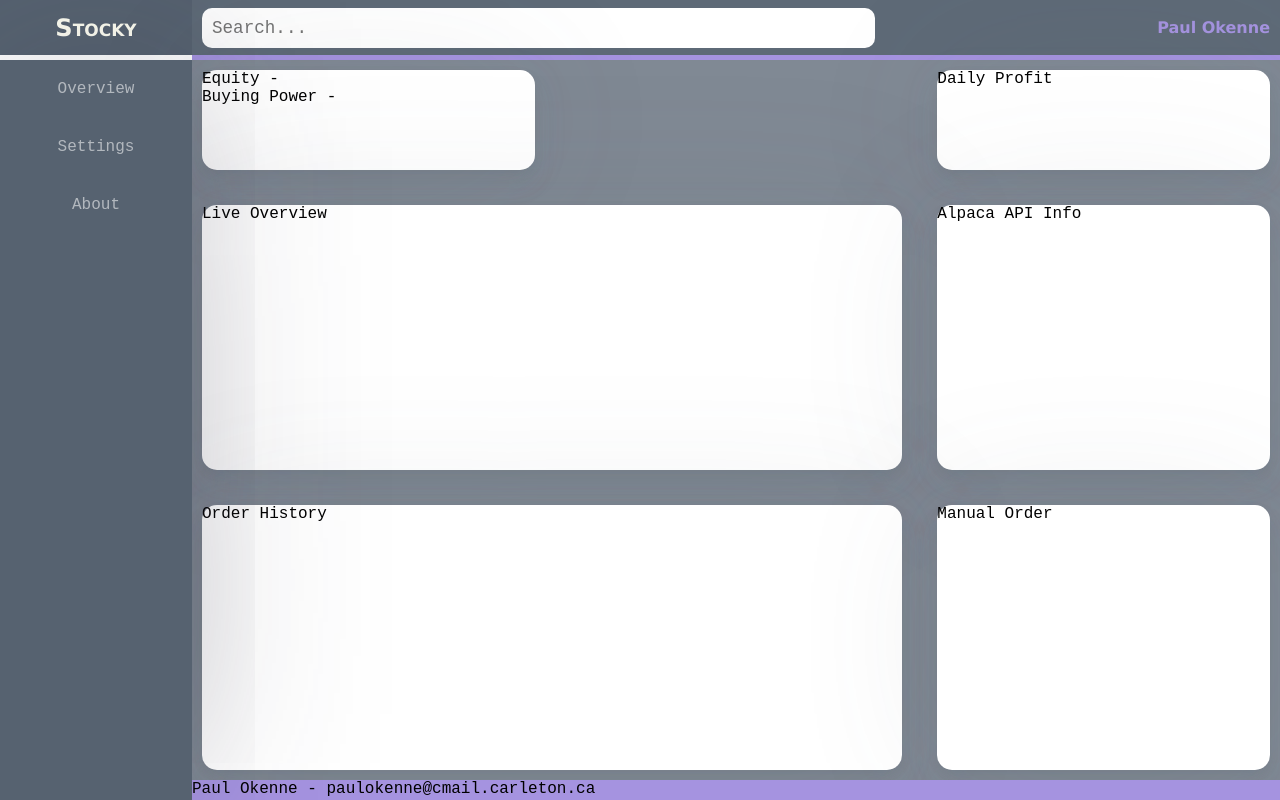
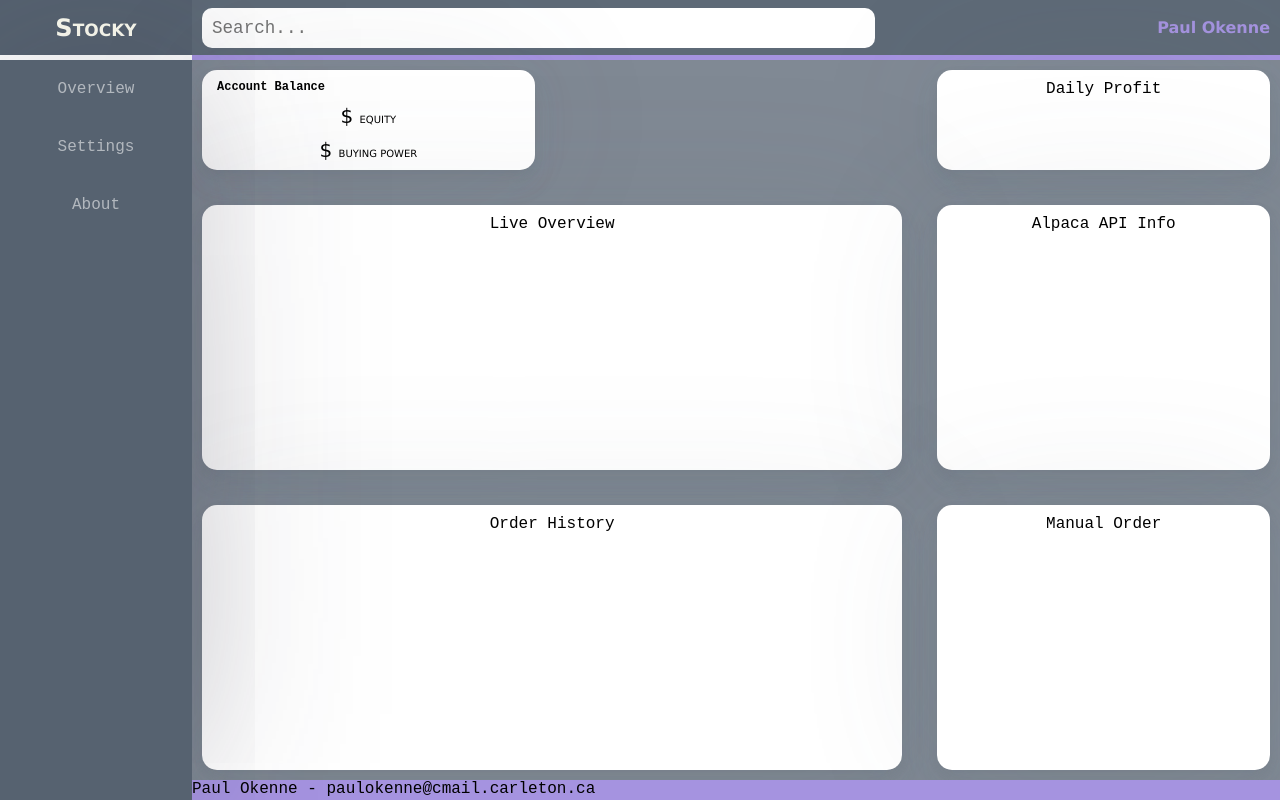
Before and after one commit to TheUcheojor/stocky, a React (Create React App) app in the folder stocky-frontend/: page / in a window 1280 px wide. Built offline with nearby package versions, Linux system fonts and the light colour scheme; no server answers.

Commit message:
feat: update look and file of account profile subsection

```diff
--- a/stocky-frontend/src/App.css
+++ b/stocky-frontend/src/App.css
@@ -139,12 +139,38 @@ body{
   border-radius: 15px;
   box-shadow: 0 0rem 9.375rem rgba(90,97,105,.1), 0 0.25rem 0.5rem rgba(90,97,105,.12), 0 0.9375rem 1.375rem rgba(90,97,105,.1), 0 0.4375rem 2.1875rem rgba(165,182,201,.1);
   margin: 10px 10px;
+  padding: 10px 15px;
+  text-align: center;
+  overflow: scroll;
 }
 
+.container-title{
+  position: relative;
+  left: 0px;
+  text-align: left;
+  display: block;
+  font-size: 12px;
+  font-weight: 700;
+}
+
+.container-subtitles{
+  margin: 10px 5px;
+  font-size: 20px;
+  font-family:Verdana, Geneva, Tahoma, sans-serif;
+}
+
+.container-subtitles:hover{
+  cursor:default;
+  color:#566270;
+}
+
+
+/* Account Details */
 .account-details{
   grid-area: account-details ;
+}
 
-}
+/* Daily Profit */
 
 .daily-profit{
   grid-area: daily-profit ;
--- a/stocky-frontend/src/App.js
+++ b/stocky-frontend/src/App.js
@@ -12,7 +12,7 @@ import {
 import VerticalNavBar from './components/VerticalNavBar'
 import HorizontalBar from './components/HorizontalBar'
 
-import OverviewPage from './pages/OverviewPage'
+import OverviewPage from './pages/OverviewPage/OverviewPage'
 import AboutPage from './pages/AboutPage'
 import StockPage from './pages/StockPage'
 import NotFoundPage from './pages/NotFoundPage'
--- a/stocky-frontend/src/pages/OverviewPage.js
+++ /dev/null
@@ -1,117 +0,0 @@
-import React, {useState, useEffect} from 'react'
-
-const OverviewPage=({ email })=>{
-
-
-    const [ equity, setEquity ] =useState('');
-    const [ buyingPower, setBuyingPower ] =useState('');
-
-    useEffect(()=>{
-
-
-        const date=new Date()
-
-        //Check that stock market is open
-        if( (date.getHours()>9 && date.getHours()<=4 )
-            && (date.getDay()>0 && date.getDay()<6 )
-        ){
-            //Check every 30 seconds for equity and buying power updates
-            const updateInterval=setInterval(()=>{
-
-            ( async()=>{
-
-
-                const res=await fetch('/users/account',{
-                    method:'post',
-                    body:JSON.stringify({
-                        email:email
-                    }),
-                    headers:{
-                        'Content-Type':'application/json'
-                    }
-                });
-
-
-                const {success,data}=await res.json()
-
-                if(success){
-                    setEquity(data.equity)
-                    setBuyingPower(data.buying_power)
-                }else{
-
-                    setEquity(' N/A')
-                    setBuyingPower('N/A')
-
-                }
-
-                    })();
-
-            },30000 )
-
-
-            return () => clearInterval(updateInterval);
-
-        }else{
-
-            ( async()=>{
-
-
-                const res=await fetch('/users/account',{
-                    method:'post',
-                    body:JSON.stringify({
-                        email:email
-                    }),
-                    headers:{
-                        'Content-Type':'application/json'
-                    }
-                });
-
-
-                const {success,data}=await res.json()
-
-                if(success){
-                    setEquity(data.equity)
-                    setBuyingPower(data.buying_power)
-                }else{
-
-                    setEquity(' N/A')
-                    setBuyingPower('N/A')
-
-                }
-
-            })();
-
-        }
-
-
-
-
-    })
-
-
-
-
-    // alert(email)
-
-    return (
-        <div id='content'>
-            <div className='container account-details'>
-
-                <div className='equity'>Equity - {equity}</div>
-                <div className='buying_power'> Buying Power - {buyingPower}</div>
-
-            </div>
-            <div className='container daily-profit'> Daily Profit </div>
-            <div className='container live-overview'> Live Overview</div>
-            <div className='container api-info'> Alpaca API Info</div>
-            <div className='container order-history'> Order History </div>
-            <div className='container manual-order'> Manual Order </div>
-
-        </div>
-    )
-
-}
-// "account-details .  daily-profit"
-// "live-overview live-overview api-info"
-// "order-history order-history manual-order"
-export default OverviewPage;
--- /dev/null
+++ b/stocky-frontend/src/pages/OverviewPage/OverviewPage.js
@@ -0,0 +1,54 @@
+import React, {useState, useEffect} from 'react'
+import setAccountInformation from './support/SetAccountInformation'
+import formatNumber from './support/FormatNumbers'
+
+const OverviewPage=({ email })=>{
+
+
+    const [ equity, setEquity ] =useState('');
+    const [ buyingPower, setBuyingPower ] =useState('');
+
+    // setAccountInformation(email, setEquity, setBuyingPower);
+    console.log("Rendered")
+    useEffect(()=>{
+        console.log("CHANGE")
+
+        setAccountInformation(email, setEquity, setBuyingPower);
+
+        // Check every 30 seconds for equity and buying power updates
+        const updateInterval=setInterval(()=>{
+            setAccountInformation(email, setEquity, setBuyingPower);
+        },30000 )
+
+
+        return () => clearInterval(updateInterval);
+
+    },[])
+
+
+
+
+    // alert(email)
+
+    return (
+        <div id='content'>
+            <div className='container account-details'>
+                <span className="container-title">Account Balance</span>
+                <div className='container-subtitles equity'>${formatNumber(equity)}   <span style={{fontSize:"10px"}}>EQUITY</span> </div>
+                <div className='container-subtitles buying_power'>${formatNumber(buyingPower)}  <span style={{fontSize:"10px"}}>BUYING POWER</span> </div>
+
+            </div>
+            <div className='container daily-profit'> Daily Profit </div>
+            <div className='container live-overview'> Live Overview</div>
+            <div className='container api-info'> Alpaca API Info</div>
+            <div className='container order-history'> Order History </div>
+            <div className='container manual-order'> Manual Order </div>
+
+        </div>
+    )
+
+}
+// "account-details .  daily-profit"
+// "live-overview live-overview api-info"
+// "order-history order-history manual-order"
+export default OverviewPage;
--- /dev/null
+++ b/stocky-frontend/src/pages/OverviewPage/support/FormatNumbers.js
@@ -0,0 +1,29 @@
+
+const formatNumber=(num)=>{
+
+
+    if(!num) return num;
+
+    let numString=JSON.stringify(num)
+
+    let rawDecimals=numString.split(".")[1]
+    let rawIntegers=numString.split(".")[0]
+
+    let formattedIntegers=""
+
+    for(var i =0; i<rawIntegers.length; i++){
+
+        if( (i+1)%3==0 ){
+            formattedIntegers+=rawIntegers[i]+", "
+        }else{
+            formattedIntegers+=rawIntegers[i]
+        }
+
+    }
+
+    return (formattedIntegers+rawDecimals).slice(1, -1)
+
+
+}
+
+export default formatNumber
--- /dev/null
+++ b/stocky-frontend/src/pages/OverviewPage/support/SetAccountInformation.js
@@ -0,0 +1,27 @@
+
+const setAccountInformation= async ( email, setEquity,setBuyingPower)=>{
+
+    const res=await fetch(`/users/account?email=${encodeURIComponent(email)}`,{
+        method:'GET',
+        headers:{
+            'Content-Type':'application/json'
+        }
+    });
+
+
+    const {success,data}=await res.json()
+
+    if(success){
+        console.log(`GET /users/account - Success - data: ${JSON.stringify(data) } `)
+        setEquity(data.equity)
+        setBuyingPower(data.buying_power)
+    }else{
+        console.log(`GET /users/account - Failure - data: ${JSON.stringify(data)} `)
+
+        setEquity(' N/A')
+        setBuyingPower('N/A')
+    }
+
+}
+
+export default setAccountInformation;
```
